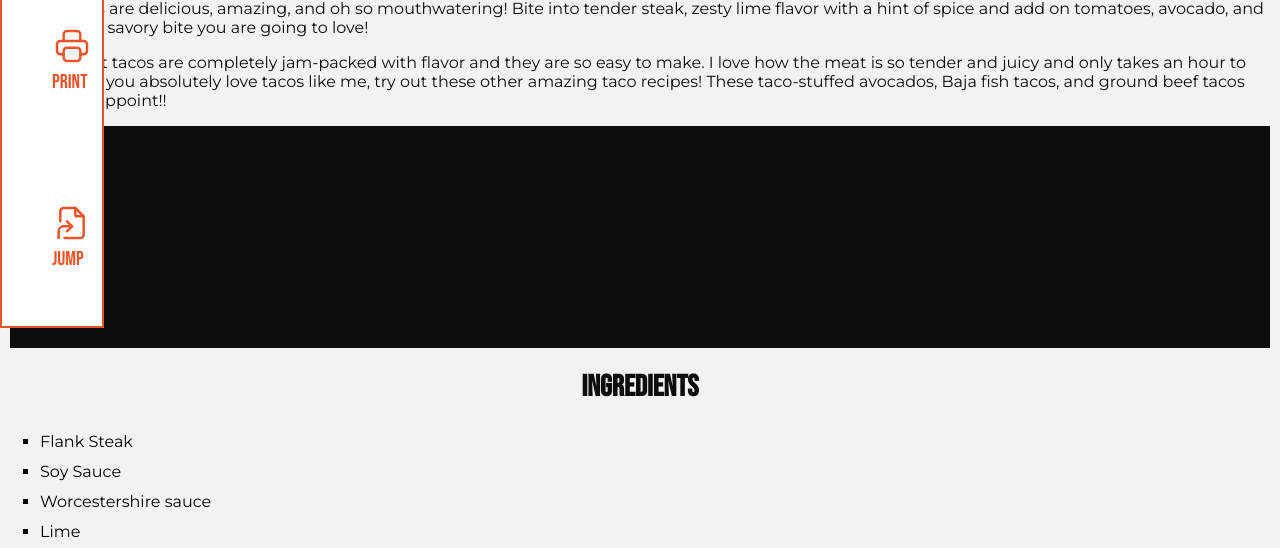
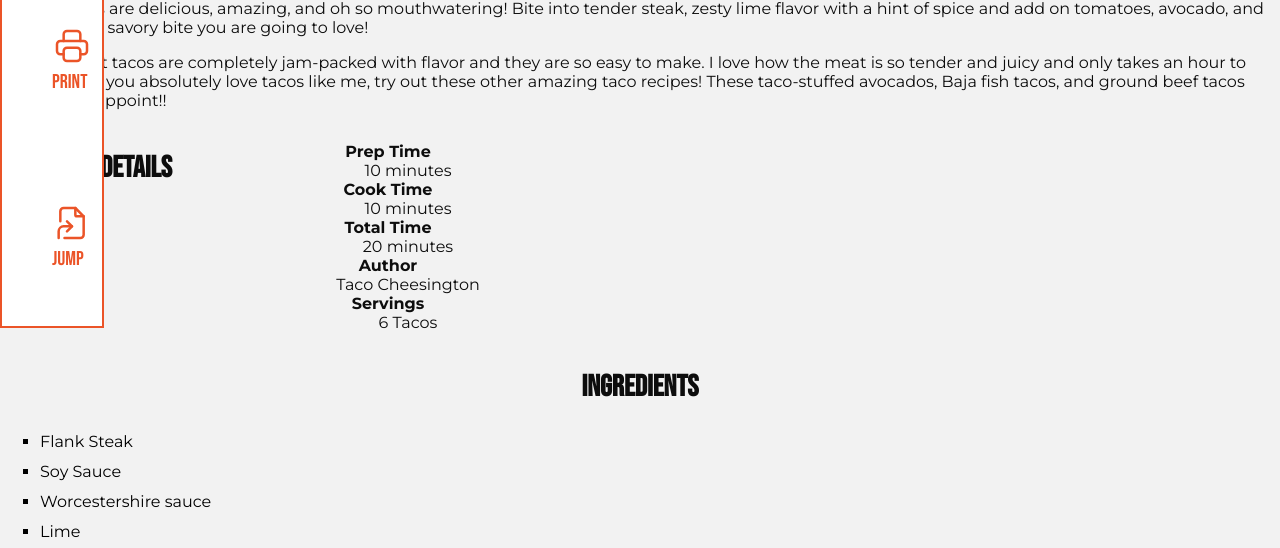
Before and after one commit to cakean/recipe, a plain HTML site: page index.html in a window 1280 px wide. Shown: the part 657-1205 px from the top of the page. Drawn offline with Linux system fonts and the light colour scheme.

Commit message:
Update style.css

```diff
--- a/style.css
+++ b/style.css
@@ -295,7 +295,6 @@ footer p {
     }
 
     #details {
-        background-color: #0D0D0D;
         color: #7ABFBF;
         display: grid;
         grid-template-columns: repeat(5, 1fr);
```
